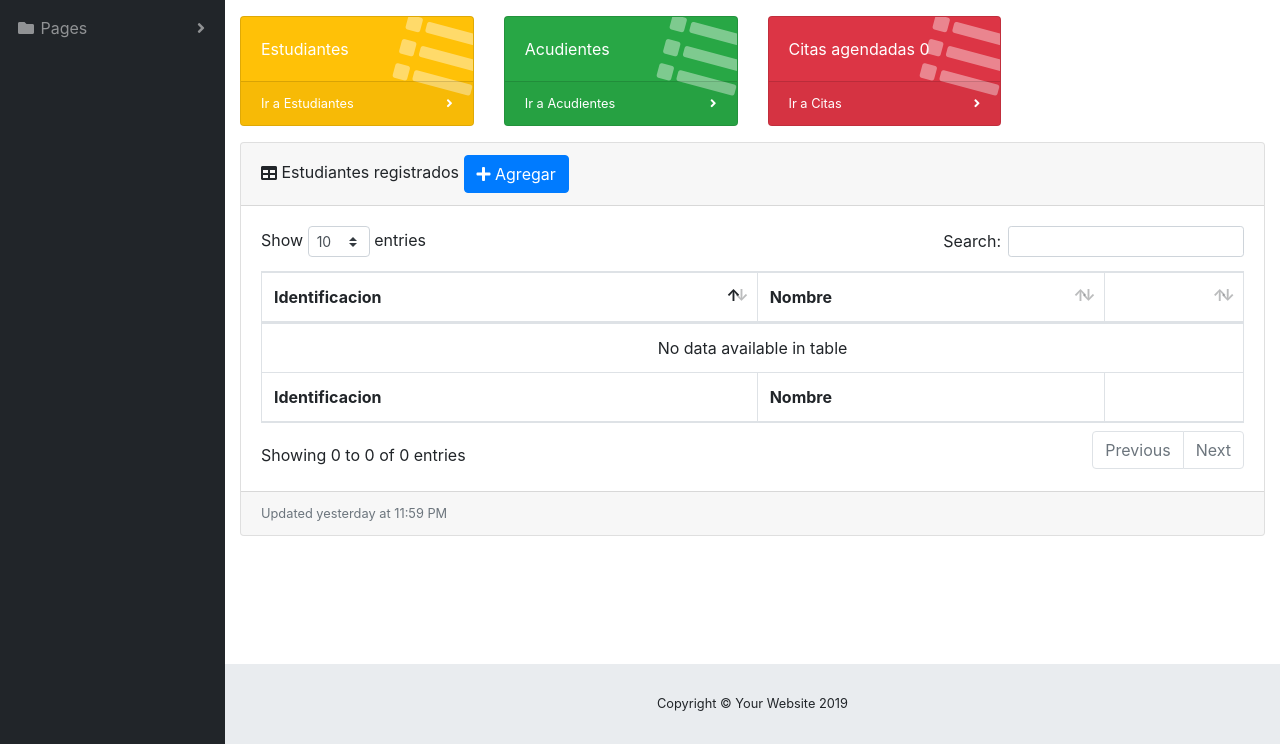
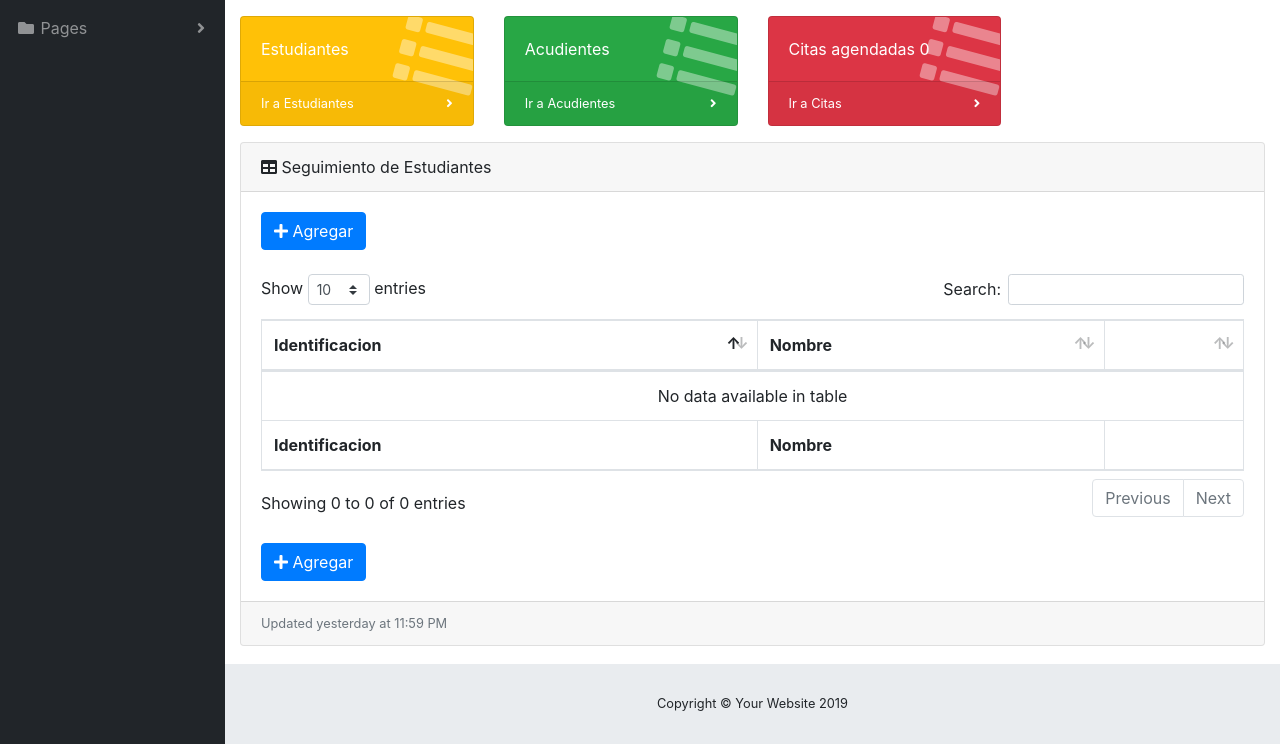
Before and after one commit to Robroblemol/AppPsicologia, a CodeIgniter app: page /database/index.php/Psicology_history in a window 1280 px wide. Shown: the part 56-800 px from the top of the page. Run offline with CodeIgniter, Linux system fonts and the light colour scheme; data that the repository does not hold is empty; some libraries are stand-ins or nearby versions.

Commit message:
Se agregaron los iconos de los botones agregar y eliminar y se cambio de posicion en Seguimiento spicologico

```diff
--- a/application/modules/Psicology_history/views/Form_Psicology_histories_view.php
+++ b/application/modules/Psicology_history/views/Form_Psicology_histories_view.php
@@ -3,19 +3,24 @@
 
             <form action="<?=base_url("index.php/Psicology_history/setForm/add");?>" method="post">
              <i class="fas fa-table"></i>
-                Estudiantes registrados
+                Seguimiento de Estudiantes
+              </form>
+              </div>
+
+              <div class="card-body">
+                  <form action="<?=base_url("index.php/Psicology_history/setForm/add");?>" method="post">
+                     <td>
+
+
                  <button type="submit"
                         class="btn btn-primary"
                         name="add"
                         value="Agregar">
-                     <i class="fa fa-plus" aria-hidden="true"></i>
-                     Agregar
-                 </button>
+                        <i class="fa fa-plus"></i>  Agregar</button>
+                </td>
+            </form>
+                      <br/>
 
-            </form>
-            </div>
-
-          <div class="card-body">
             <div class="table-responsive">
               <table class="table table-bordered" id="dataTable" width="100%" cellspacing="0">
                 <thead>
@@ -38,31 +43,37 @@
 
                 <td>
                     <a href="<?=base_url("index.php/Psicology_history/get_detail/$row->id_student")?>">
-                    <?=$row->n_identification;?>
-                    </a>
+                      <a class="nav-link dropdown-toggle" href="#" id="alertsDropdown" role="button" data-toggle="dropdown" aria-haspopup="true" aria-expanded="false">
+                        <i class="fa fa-trash"></i>
+                      </a>
+                      <div class="dropdown-menu dropdown-menu-right" aria-labelledby="alertsDropdown">
+                          <a class="dropdown-item" href="<?=base_url("index.php/Psicology_history/delete/$row->id_student/true")?>">
+                               Eliminar</a>
+                      </div>
+
                 </td>
                 <td>
-                    <a href="<?=base_url("index.php/Psicology_history/get_detail/$row->id_student")?>">
-                        <?=$row->name;?>
-                    </a>
+                    <?=$row->n_identification;?>
                 </td>
                 <td>
-
-                    <a class="nav-link dropdown-toggle" href="#" id="alertsDropdown" role="button" data-toggle="dropdown" aria-haspopup="true" aria-expanded="false">
-                      <i class="fa fa-trash"></i>
-                    </a>
-                    <div class="dropdown-menu dropdown-menu-right" aria-labelledby="alertsDropdown">
-                        <a class="dropdown-item" href="<?=base_url("index.php/Psicology_history/delete/$row->id_student/true")?>">
-                             Eliminar</a>
-                    </div>
-
+                    <?=$row->name;?>
                 </td>
 
+              </tr>
                 <?php } ?>
                 </tbody>
               </table>
-            </div>
           </div>
+          <br/>
+          <form action="<?=base_url("index.php/Psicology_history/setForm/add");?>" method="post">
+                           <td>
+                               <button type="submit"
+                                  name="add"
+                                  class="btn btn-primary"/>
+                                  <i class="fa fa-plus"></i>  Agregar</button>
+                          </td>
+                      </form>
+        </div>
           <div class="card-footer small text-muted">Updated yesterday at 11:59 PM</div>
         </div>
 
```
